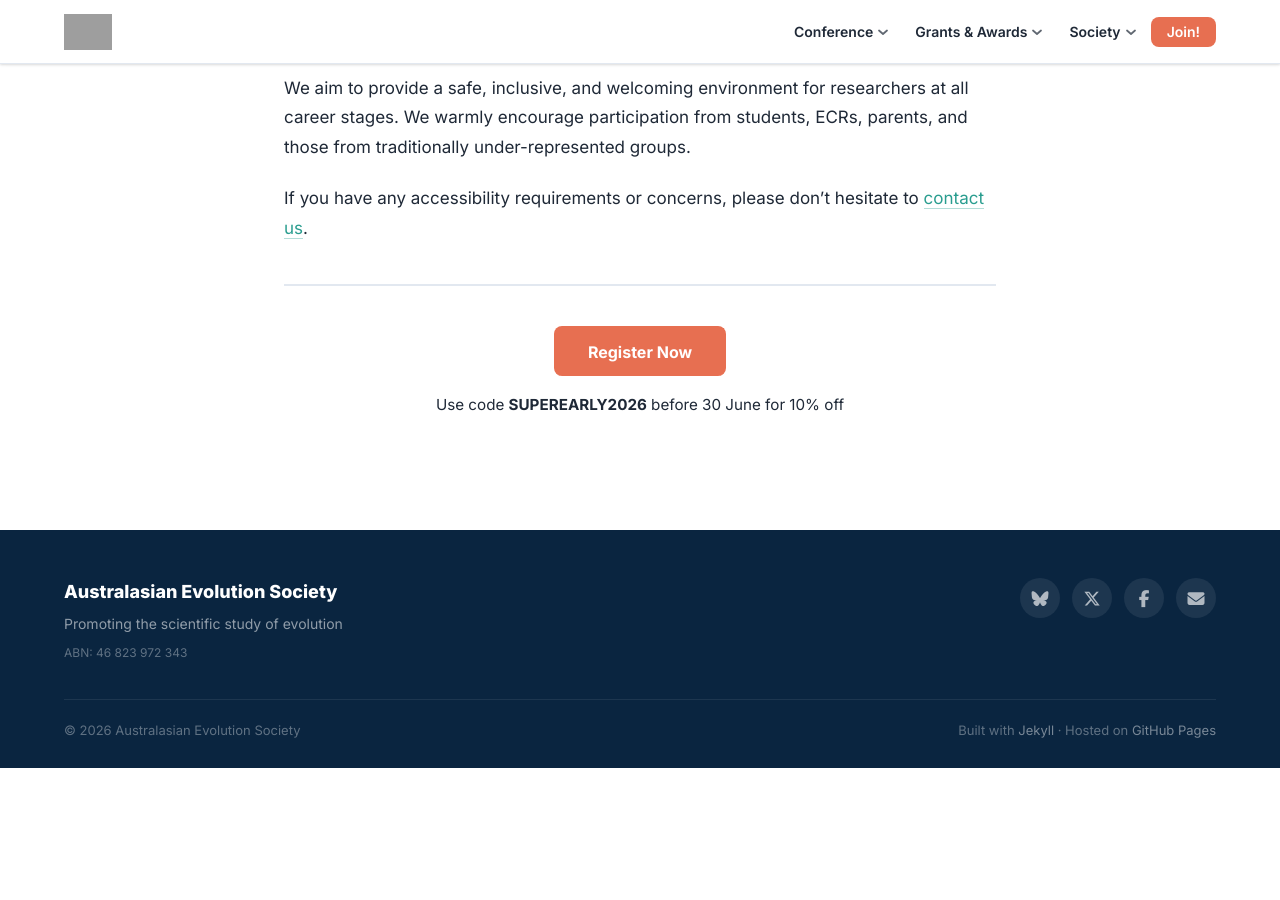
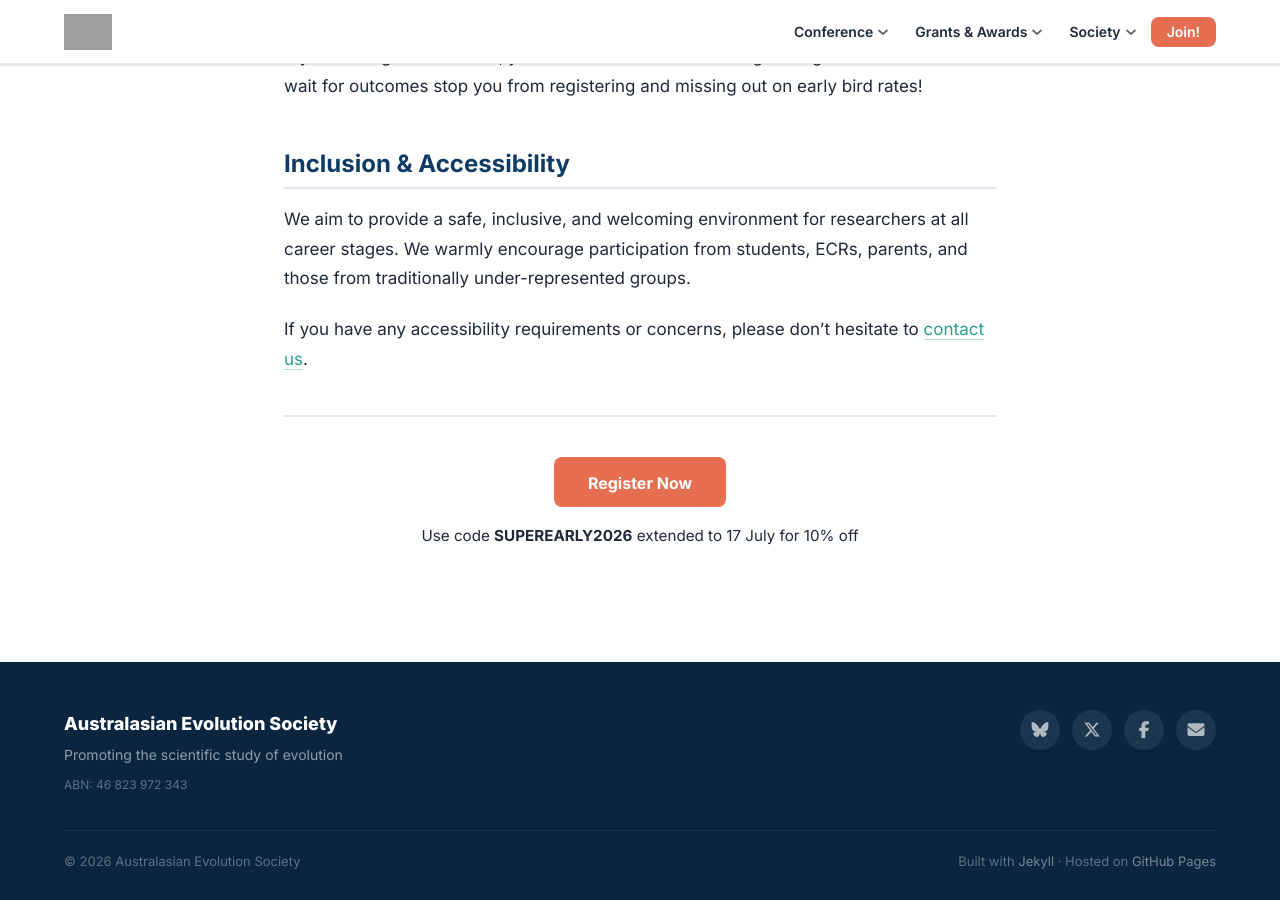
Before and after one commit to ausevo/ausevo.github.io, a Jekyll site: the page built from registration.md, in a window 1280 px wide and 900 px high, scrolled down 1755 px. Built offline with Jekyll 4.4.1, drawn with Linux system fonts in a browser that asks for light colours; before the commit the page ends 2523 px from its top, so only the background shows below that; some of the changed text lies outside the part shown; grey boxes are pictures that could not be loaded.

Commit message:
update super early bird

```diff
--- a/registration.md
+++ b/registration.md
@@ -30,8 +30,8 @@
 | Date | Milestone |
 |------|-----------|
 | **TBA** | Travel Grant application opens |
-| **30 June 2026** | Super early bird closes — use code **SUPEREARLY2026** for 10% off |
-| **Mid July 2026** | Travel Grant outcomes announce |
+| **17 July 2026** | Super early bird closes — use code **SUPEREARLY2026** for 10% off |
+<!-- | **Mid July 2026** | Travel Grant outcomes announce | -->
 | **31 August 2026** | Early bird closes |
 | **8 November 2026** | Final registration closes |
 | **2–4 December 2026** | Evolution in the Gong! |
@@ -58,6 +58,6 @@
      data-track="registration"
      target="_blank" rel="noopener">Register Now</a>
   <p style="margin-top:1rem; font-size:0.95rem;">
-    Use code <strong>SUPEREARLY2026</strong> before 30 June for 10% off
+    Use code <strong>SUPEREARLY2026</strong> extended to 17 July for 10% off
   </p>
 </div>
```
